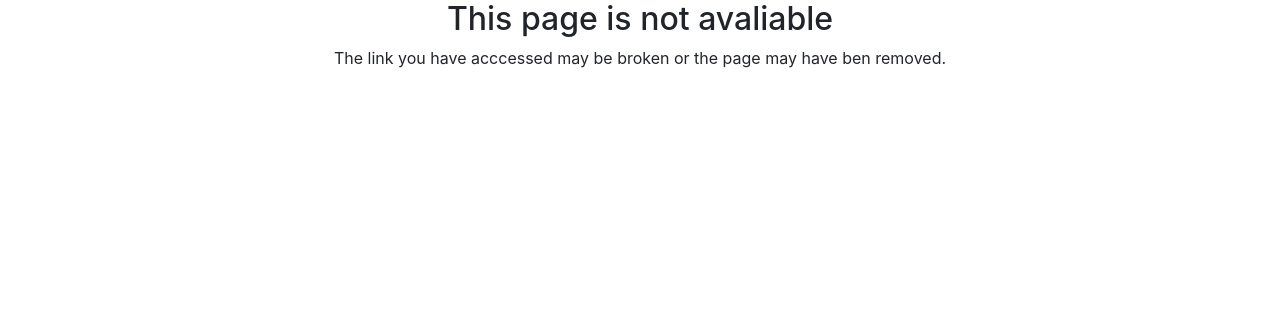
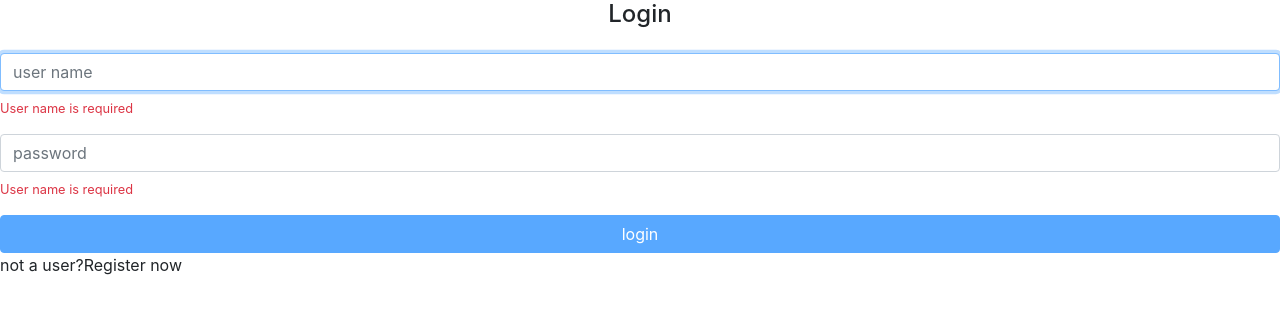
Before and after one commit to Lucasmaciiel/photofinder, an Angular app in the folder alurapic/: page / in a window 1280 px wide. Shown: the top 314 px of the page. Built offline with nearby package versions, Linux system fonts and the light colour scheme.

Commit message:
validação de formulários

```diff
--- a/alurapic/package.json
+++ b/alurapic/package.json
@@ -4,7 +4,7 @@
   "scripts": {
     "ng": "ng",
     "start": "ng serve",
-    "build": "ng build",
+    "build": "ng build --prod",
     "test": "ng test",
     "lint": "ng lint",
     "e2e": "ng e2e"
--- a/alurapic/src/app/app.module.ts
+++ b/alurapic/src/app/app.module.ts
@@ -5,6 +5,7 @@
 import { PhotosModule } from './photos/photos.module';
 import { AppRoutingModule } from './app.routing.module';
 import { ErrorsModule } from './errors/errors.module';
+import { homeModule } from './home/home.module';
 
 
 @NgModule({
@@ -16,7 +17,8 @@
     BrowserModule,
     PhotosModule,
     AppRoutingModule,
-    ErrorsModule
+    ErrorsModule,
+    homeModule
 
   ],
   providers: [],
--- a/alurapic/src/app/app.routing.module.ts
+++ b/alurapic/src/app/app.routing.module.ts
@@ -5,20 +5,29 @@
 import { PhotoFormComponent } from './photos/photo-form/photo-form.component';
 import { NotFoundComponent } from './errors/not-found/not-found.component';
 import { PhotoListResolver } from './photos/photo-list/photo-list.resolver';
+import { SignInComponent } from './home/sigin/signin.component';
 
 
 const routes: Routes = [
-    { path: 'user/:userName', component: PhotoListComponent,
-      resolve: {
+    {
+        path: '', // em branco é o localhost:4200/
+        component: SignInComponent
+    },
+    {
+        path: 'user/:userName', component: PhotoListComponent,
+        resolve: {
         photos: PhotoListResolver
         }
+
     },
 
-    { path: 'p/add',
+    {
+        path: 'p/add',
         component: PhotoFormComponent
     },
 
-    { path: '**',
+    {
+        path: '**',
         component: NotFoundComponent
     }
 
--- /dev/null
+++ b/alurapic/src/app/home/home.module.ts
@@ -0,0 +1,12 @@
+import { NgModule } from '@angular/core';
+import { SignInComponent } from './sigin/signin.component';
+import { ReactiveFormsModule  } from '@angular/forms'
+import { CommonModule } from '@angular/common';
+
+@NgModule({
+    declarations: [SignInComponent],
+   imports: [
+       ReactiveFormsModule,
+       CommonModule]
+})
+export class homeModule {}
--- /dev/null
+++ b/alurapic/src/app/home/sigin/signin.component.html
@@ -0,0 +1,34 @@
+<h4 class="text-center">Login</h4>
+
+<form [formGroup]="loginForm" class="form mt-4">
+    <div class="form-group">
+        <input
+                formControlName="userName"
+                class="form-control"
+                placeholder="user name"
+                autofocus>
+        <small
+            *ngIf="loginForm.get('userName').errors?.required"
+            class="text-danger d-block mt-2">
+            User name is required
+        </small>
+    </div>
+
+    <div class="form-group">
+        <input
+                formControlName="password"
+                type="password"
+                class="form-control"
+                placeholder="password">
+        <small
+            *ngIf="loginForm.get('password').errors?.required"
+            class="text-danger d-block mt-2" >
+            User name is required
+        </small>
+    </div>
+
+    <button [disabled]="loginForm.invalid" type="submit" class="btn btn-primary btn-block">login</button>
+
+</form>
+
+<p>not a user?<a>Register now</a></p>
--- /dev/null
+++ b/alurapic/src/app/home/sigin/signin.component.ts
@@ -0,0 +1,20 @@
+import { Component, OnInit } from '@angular/core';
+import { FormGroup, FormBuilder, Validators } from '@angular/forms';
+
+@Component( {
+    templateUrl: './signin.component.html'
+})
+export class SignInComponent implements OnInit{
+
+    loginForm: FormGroup;
+
+    constructor(private formBuilder: FormBuilder){}
+
+    ngOnInit(): void {
+        this.loginForm = this.formBuilder.group({
+        userName: ['', Validators.required], // obrigatorios
+        password: ['', Validators.required]
+    })
+    }
+
+}
--- a/alurapic/src/app/photos/photo-list/load-button/load-button.component.ts
+++ b/alurapic/src/app/photos/photo-list/load-button/load-button.component.ts
@@ -12,7 +12,11 @@
   constructor() { }
 
   ngOnInit() {
+
   }
 
 
+
+
+
 }
--- a/alurapic/src/app/photos/photo-list/photo-list.component.ts
+++ b/alurapic/src/app/photos/photo-list/photo-list.component.ts
@@ -3,7 +3,7 @@
 import { PhotoService } from '../photo/photo.service';
 
 @Component({
-  selector: 'app-photo-list',
+  selector: 'ap-photo-list',
   templateUrl: './photo-list.component.html',
   styleUrls: ['./photo-list.component.css']
 })
```
Also changed, not shown: alurapic/firebase.json (added), 1 other file (tests, documents, lock files or other folders).
